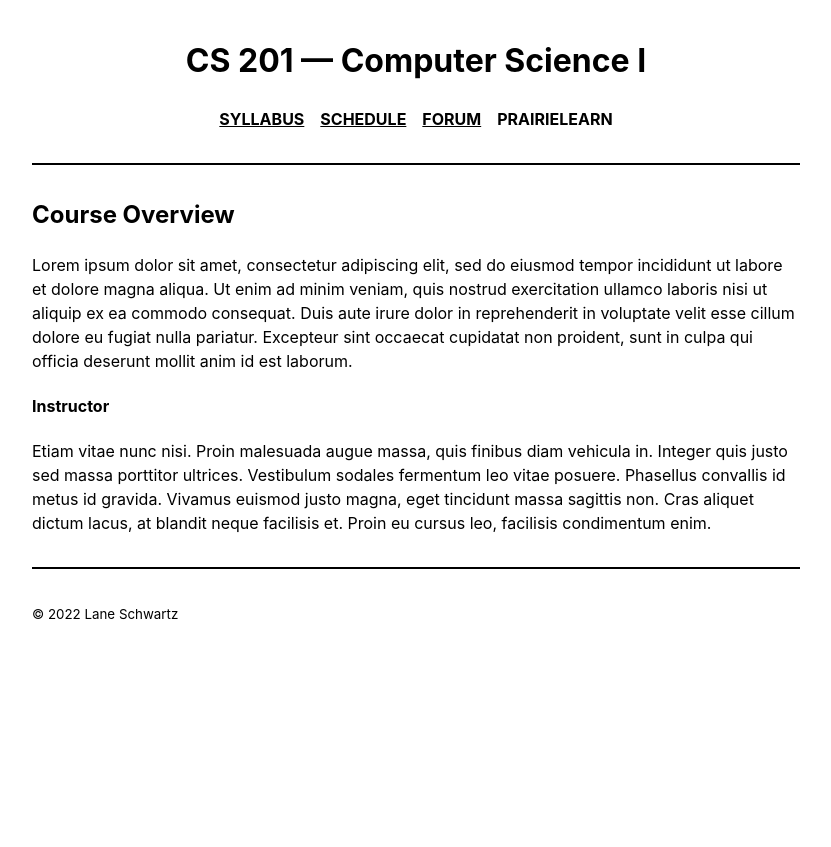
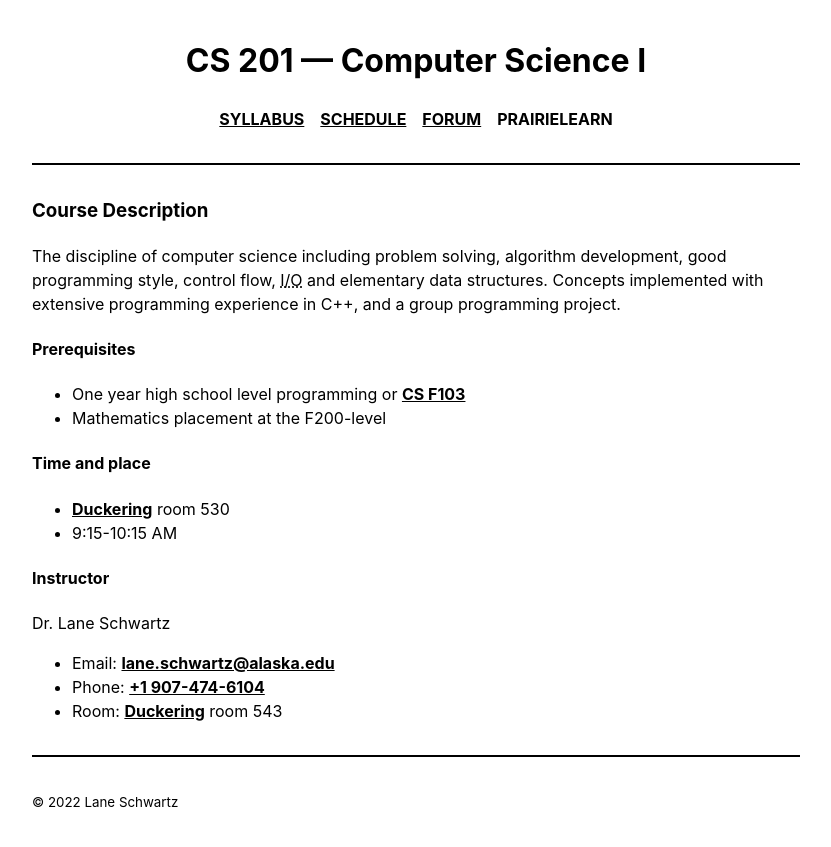
Before and after one commit to 2022-Fall-UAF-CS201/2022-Fall-UAF-CS201.github.io, a Jekyll site: the page built from index.md, in a window 1280 px wide. Shown: the top 847 px of the page, without its empty margins (224-1055 px from the left). Built offline with Jekyll 4.4.1, drawn with Linux system fonts in a browser that asks for light colours; our own code applies the rules of GitHub Pages for plain Markdown files.

Commit message:
Basic info

```diff
--- a/index.md
+++ b/index.md
@@ -2,10 +2,28 @@
 layout: default
 ---
 
-## Course Overview
+*[I/O]: Input and Output
 
-Lorem ipsum dolor sit amet, consectetur adipiscing elit, sed do eiusmod tempor incididunt ut labore et dolore magna aliqua. Ut enim ad minim veniam, quis nostrud exercitation ullamco laboris nisi ut aliquip ex ea commodo consequat. Duis aute irure dolor in reprehenderit in voluptate velit esse cillum dolore eu fugiat nulla pariatur. Excepteur sint occaecat cupidatat non proident, sunt in culpa qui officia deserunt mollit anim id est laborum.
+### Course Description
+
+The discipline of computer science including problem solving, algorithm development, good programming style, control flow, I/O and elementary data structures. Concepts implemented with extensive programming experience in C++, and a group programming project.
+
+
+#### Prerequisites
+
+* One year high school level programming or [CS F103](https://catalog.uaf.edu/search/?P=CS%20F103)
+* Mathematics placement at the F200-level
+
+
+#### Time and place
+
+* [Duckering](https://uaf.edu/campusmap/for-visitors/buildings/duckering.php) room 530
+* 9:15-10:15 AM
+
 
 #### Instructor
 
-Etiam vitae nunc nisi. Proin malesuada augue massa, quis finibus diam vehicula in. Integer quis justo sed massa porttitor ultrices. Vestibulum sodales fermentum leo vitae posuere. Phasellus convallis id metus id gravida. Vivamus euismod justo magna, eget tincidunt massa sagittis non. Cras aliquet dictum lacus, at blandit neque facilisis et. Proin eu cursus leo, facilisis condimentum enim.
+Dr. Lane Schwartz
+* Email: [lane.schwartz@alaska.edu](mailto:lane.schwartz@alaska.edu)
+* Phone: [+1 907-474-6104](tel:+1-907-474-6104)
+* Room: [Duckering](https://uaf.edu/campusmap/for-visitors/buildings/duckering.php) room 543
```
